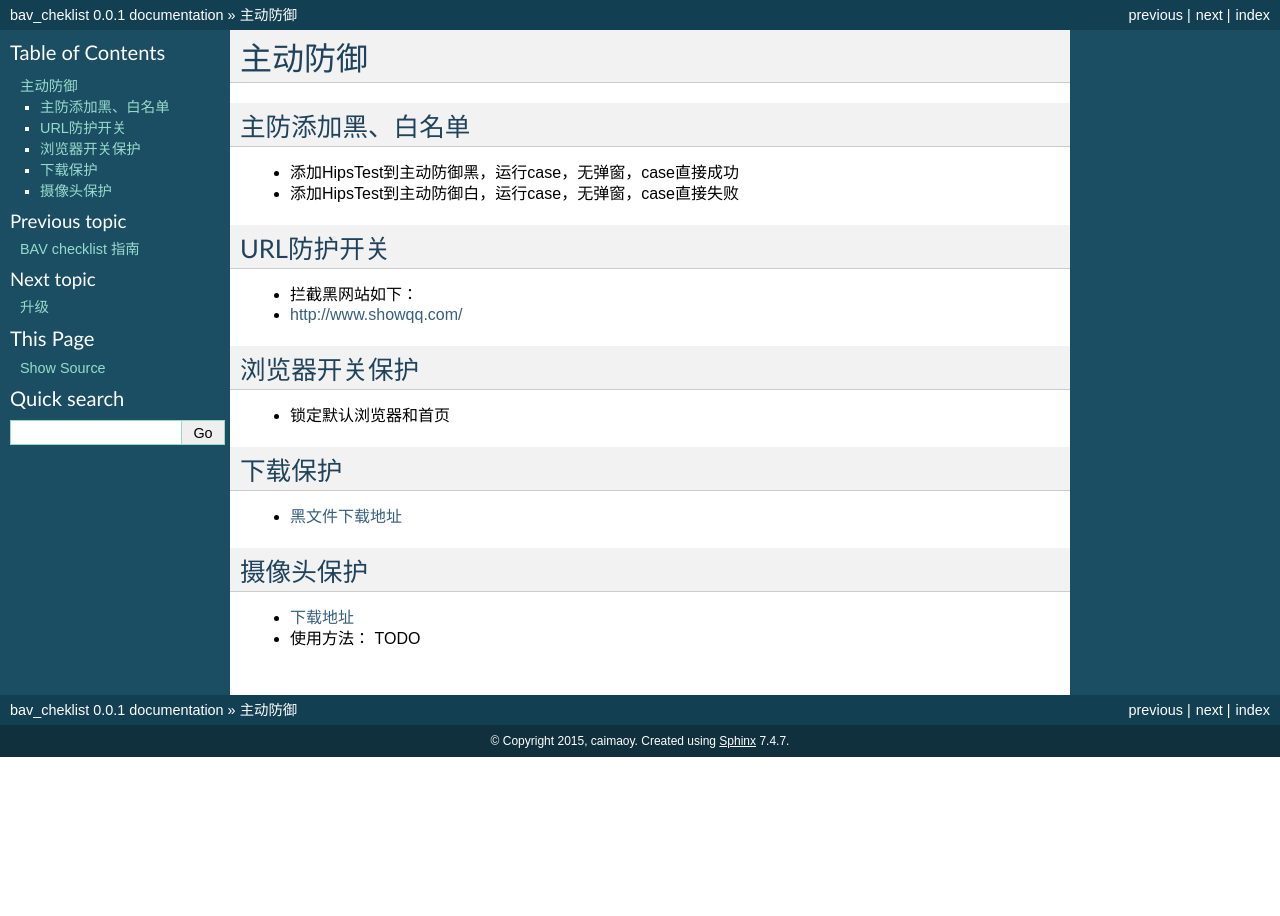
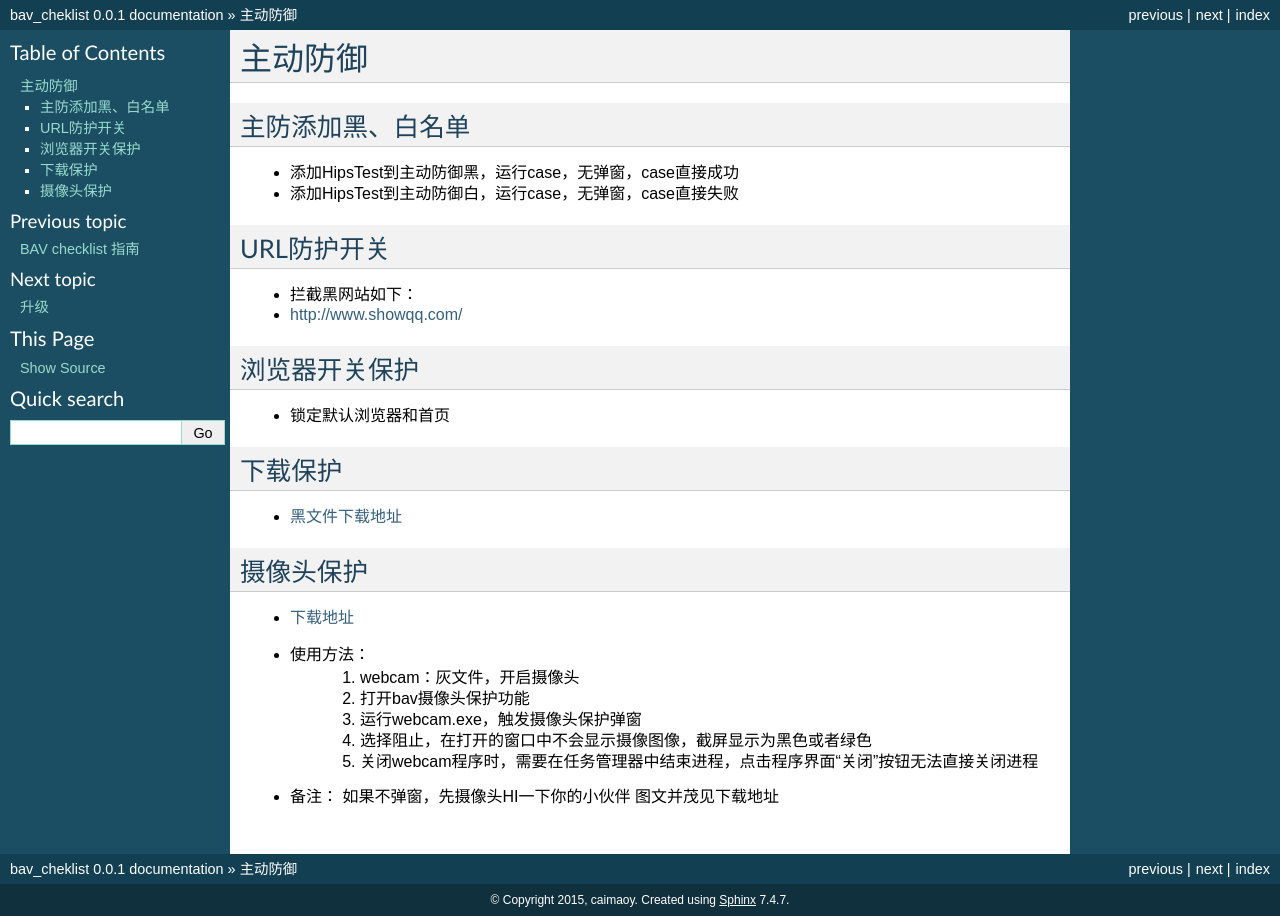
Before and after one commit to caimaoy/bav-checklist, a Sphinx documentation site: the page built from source/AD/caimaoy.rst, in a window 1280 px wide. Built offline with Sphinx 7.4.7, drawn with Linux system fonts in a browser that asks for light colours.

Commit message:
add download url and case

```diff
--- a/source/AD/caimaoy.rst
+++ b/source/AD/caimaoy.rst
@@ -29,5 +29,13 @@ URL防护开关
 摄像头保护
 ----------
 
-* `下载地址 <http://coming_soon>`_
-* 使用方法： TODO
+* `下载地址 <http://client.baidu.com:8811/tool/storage>`_
+* 使用方法：
+    1. webcam：灰文件，开启摄像头
+    2. 打开bav摄像头保护功能
+    3. 运行webcam.exe，触发摄像头保护弹窗
+    4. 选择阻止，在打开的窗口中不会显示摄像图像，截屏显示为黑色或者绿色
+    5. 关闭webcam程序时，需要在任务管理器中结束进程，点击程序界面“关闭”按钮无法直接关闭进程
+* 备注：
+  如果不弹窗，先摄像头HI一下你的小伙伴
+  图文并茂见下载地址
```
